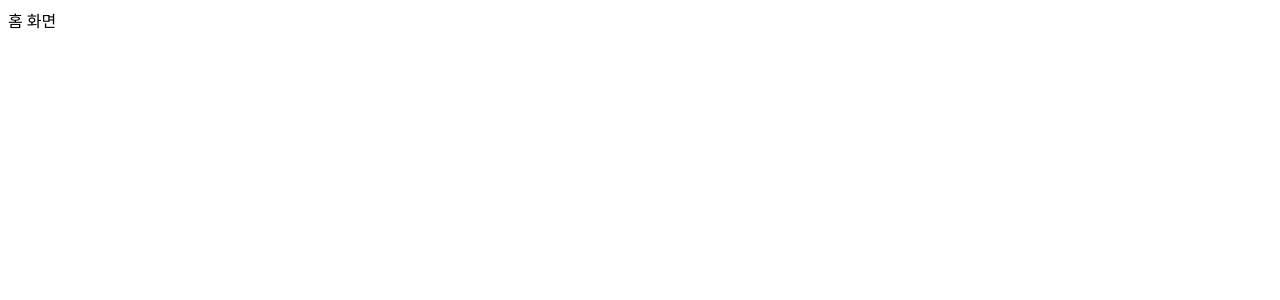
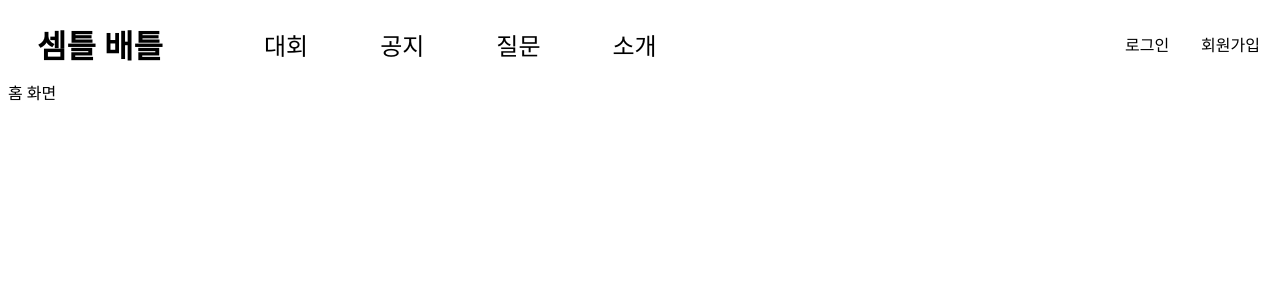
Before and after one commit to Semteul-Battle/Semteul-Battle-FE, a React (Create React App) app: page / in a window 1280 px wide. Shown: the top 300 px of the page. Built offline with nearby package versions, Linux system fonts and the light colour scheme.

Commit message:
[feat] 헤더바 구현

```diff
--- a/src/App.jsx
+++ b/src/App.jsx
@@ -7,9 +7,12 @@ import QA from '@pages/QA';
 import Introduction from '@pages/Introduction';
 import LogIn from '@pages/LogIn';
 import SignUp from '@pages/SignUp';
+import Header from '@layouts/Header';
 
 const App = () => {
   return (
+    <>
+      <Header />
       <Routes>
         <Route path='/' element={<Home />} />
         <Route path='/battle' element={<Battle />} />
@@ -19,6 +22,7 @@ const App = () => {
         <Route path='login' element={<LogIn />} />
         <Route path='signup' element={<SignUp />} />
       </Routes>
+    </>
   );
 };
 
--- /dev/null
+++ b/src/layouts/Header/index.jsx
@@ -0,0 +1,35 @@
+import React from 'react';
+import {
+  HeaderWrapper,
+  LoginWrapper,
+  MainLogo,
+  MainLogoWrapper,
+  MenuWrapper,
+  MenuBar,
+  MenuItem,
+  LoginItem,
+} from './styles';
+
+const Header = () => {
+  return (
+    <HeaderWrapper>
+      <MenuWrapper>
+        <MainLogoWrapper>
+          <MainLogo to='/'>셈틀 배틀</MainLogo>
+        </MainLogoWrapper>
+        <MenuBar>
+          <MenuItem to='/battle'>대회</MenuItem>
+          <MenuItem to='/announcement'>공지</MenuItem>
+          <MenuItem to='/qa'>질문</MenuItem>
+          <MenuItem to='/introduction'>소개</MenuItem>
+        </MenuBar>
+      </MenuWrapper>
+      <LoginWrapper>
+        <LoginItem to='/login'>로그인</LoginItem>
+        <LoginItem to='/signup'>회원가입</LoginItem>
+      </LoginWrapper>
+    </HeaderWrapper>
+  );
+};
+
+export default Header;
--- /dev/null
+++ b/src/layouts/Header/styles.jsx
@@ -0,0 +1,66 @@
+import { NavLink } from 'react-router-dom';
+import styled, { css } from 'styled-components';
+
+export const HeaderWrapper = styled.div`
+  display: flex;
+  justify-content: space-between;
+  width: 100%;
+  height: 72px;
+`;
+
+export const MenuWrapper = styled.div`
+  display: flex;
+  align-items: center;
+  height: 100%;
+`;
+
+export const MainLogoWrapper = styled.div`
+  display: flex;
+  justify-content: center;
+  align-items: center;
+  height: 100%;
+  width: 160px;
+  margin: 0 48px 0 12px;
+`;
+
+const fontStyle = css`
+  color: #000;
+  text-align: center;
+  font-family: NanumSquare Neo variable;
+  font-weight: 300;
+`;
+
+export const MainLogo = styled(NavLink)`
+  text-decoration: none;
+  ${fontStyle};
+  font-size: 32px;
+  font-weight: 700;
+`;
+
+export const MenuBar = styled.div`
+  display: flex;
+  align-items: center;
+  height: 100%;
+`;
+
+export const MenuItem = styled(NavLink)`
+  text-decoration: none;
+  box-sizing: content-box;
+  ${fontStyle};
+  font-size: 24px;
+  margin: 0 36px;
+`;
+
+export const LoginWrapper = styled.div`
+  display: flex;
+  align-items: center;
+  height: 100%;
+  margin-right: 12px;
+`;
+
+export const LoginItem = styled(NavLink)`
+  text-decoration: none;
+  ${fontStyle}
+  font-size: 16px;
+  margin-left: 32px;
+`;
```
Lines whose indentation alone changed are shown as unchanged.
